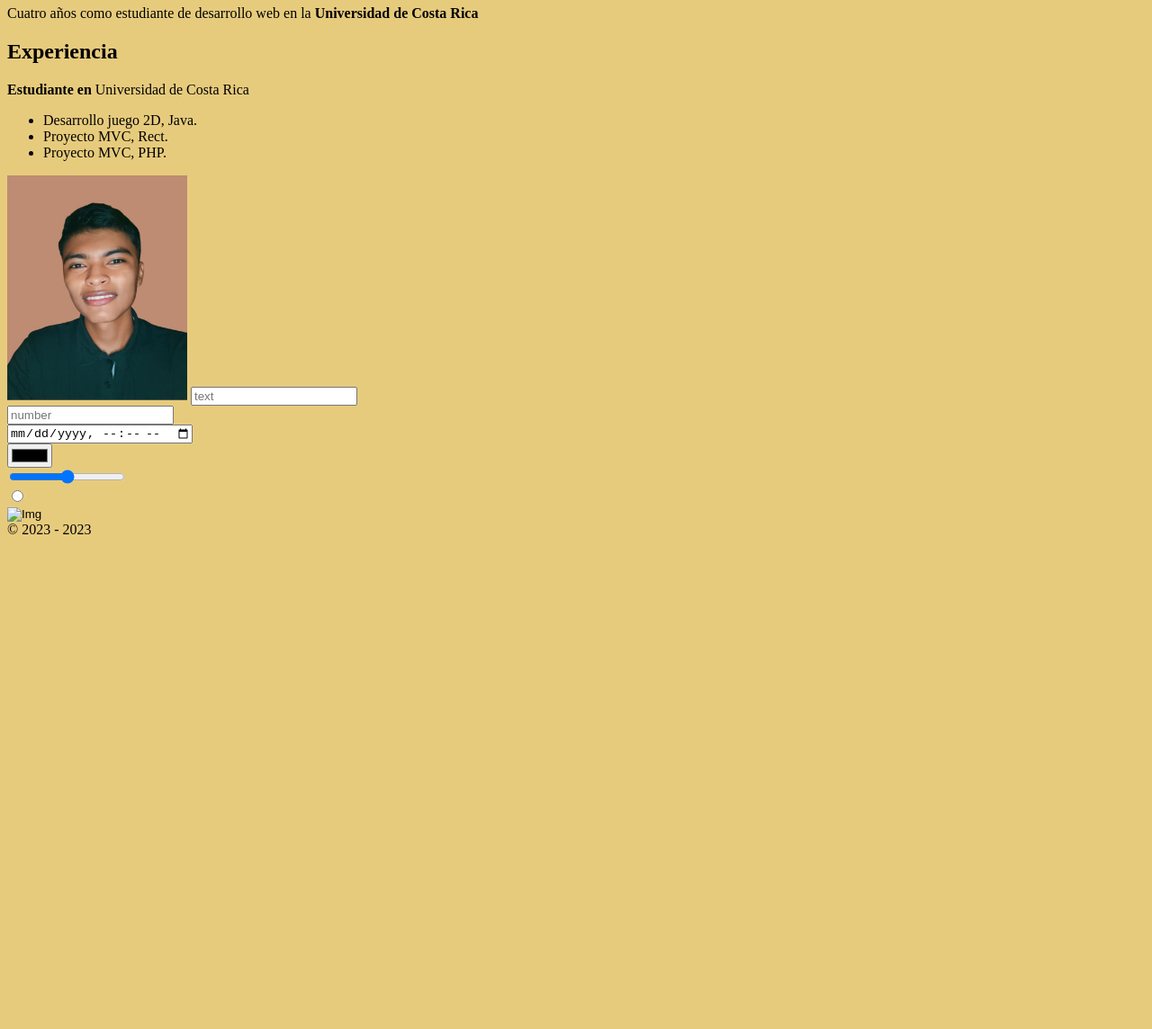
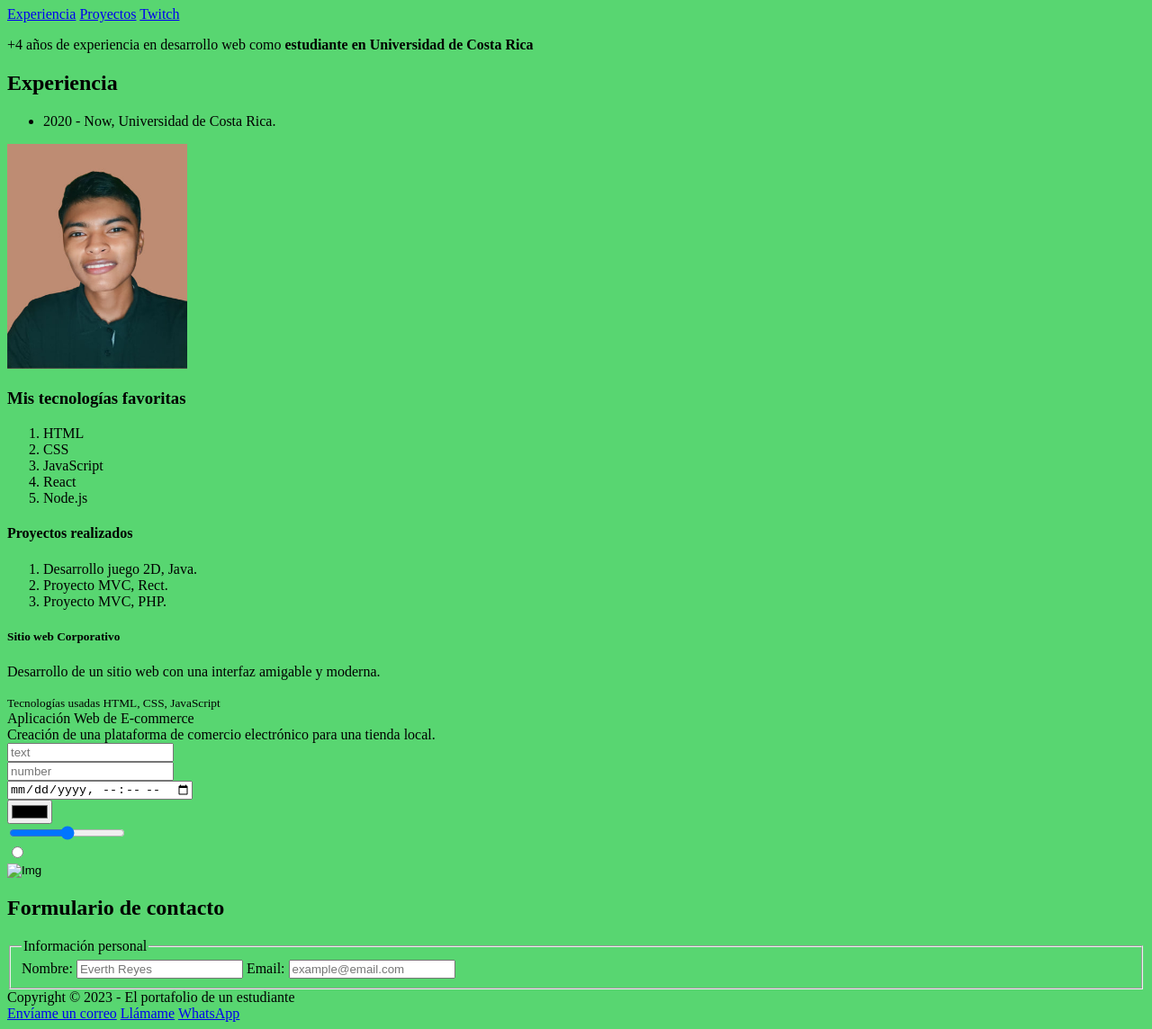
Before and after one commit to reyesEspinozaE/Explorando-HTML-CSS, a plain HTML site: page curso-html/index.html in a window 1280 px wide. Shown: the part 74-1218 px from the top of the page at 90% size. Before the commit the page ends 800 px from the top, so only its background shows below. Drawn offline with Linux system fonts and the light colour scheme.

Commit message:
Update 18/12

```diff
--- a/curso-html/index.html
+++ b/curso-html/index.html
@@ -30,26 +30,85 @@
 
         <style>
             body{
-                background: rgb(231, 203, 125);
+                background: rgb(88, 214, 113);
             }
         </style>
     </head>
     <body>
-        <h1>Portfolio de @Everth</h1>
+    <header>
+        <h1>Portfolio de @Everth 👨🏽‍💻</h1>
 
-        <p>Cuatro años como estudiante de desarrollo web en la <strong>Universidad de Costa Rica</strong></p>
+        <nav>
+            <a href="#experiencia">Experiencia</a>
+            <a href="#proyectos">Proyectos</a> <!-- Enlaces internos-->
+            <a href="https://twitch.tv"
+            target="_blank"
+            rel="noreferrer"
+            >Twitch</a>
+            <!-- Con target se redirige a una ventana nueva en el navegador-->
+            <!-- Noreferrer se usa para no guardar info sobre la
+            pagina de la que viene el user-->
+        </nav>
+    </header>
+    <main>
+        <p>+4 años de experiencia en desarrollo web
+            como <strong>estudiante en Universidad de Costa Rica</strong></p>
 
-
-        <h2>Experiencia</h2>
-        <p><strong>Estudiante en</strong> Universidad de Costa Rica</p>
+        <h2 id="experiencia">Experiencia</h2>
         <ul>
-            <li>Desarrollo juego 2D, Java.</li>
-            <li>Proyecto MVC, Rect.</li>
-            <li>Proyecto MVC, PHP.</li>
+            <li>
+                2020 - Now, Universidad de Costa Rica.
+            </li>
         </ul>
 
-        <img width="200" height="250" title="Foto de @Everth" src="img/Me.jpg" alt="Esta es una foto del @Everth">
+        <a download href="/img/Me.jpg">
+            <img id="photo-image" width="200" height="250" title="Foto de Everth"
+            alt="Esta es una foto del Everth, sonriendo" src="/img/Me.jpg">
+        </a>
 
+        <aside>
+            <header>
+                <h3>Mis tecnologías favoritas</h3>
+            </header>
+            <ol>
+                <li>HTML</li>
+                <li>CSS</li>
+                <li>JavaScript</li>
+                <li>React</li>
+                <li>Node.js</li>
+            </ol>
+        </aside>
+
+        <section>
+            <article>
+                <header>
+                    <h4 id="proyectos">Proyectos realizados</h4>
+                </header>
+                <ol>
+                    <li>Desarrollo juego 2D, Java.</li>
+                    <li>Proyecto MVC, Rect.</li>
+                    <li>Proyecto MVC, PHP.</li>
+                </ol>
+            </article>
+
+            <article>
+                <header>
+                    <h5>Sitio web Corporativo</h5>
+                </header>
+                <p>
+                    Desarrollo de un sitio web con una
+                    interfaz amigable y moderna.
+                </p>
+                <footer>
+                    <small>Tecnologías usadas HTML, CSS, JavaScript</small>
+                </footer>
+            </article>
+            <div>Aplicación Web de E-commerce</div>
+            <div>
+                Creación de una plataforma de comercio electrónico
+                para una tienda local.
+            </div>
+        </section>
         <input type="text" placeholder="text">
         <br>
         <input type="number" placeholder="number">
@@ -64,10 +123,29 @@
         <br>
         <input type="image" title="Img">
         <br>
+        <section>
+            <h2>Formulario de contacto</h2>
+            <form method="post" action="/">
+                <fieldset>
+                    <legend>Información personal</legend>
+
+                    <label for="name">Nombre:</label>
+                    <input type="text" id="name" name="name" placeholder="Everth Reyes">
+                    <label for="email">Email:</label>
+                    <input type="text" id="email" name="email" placeholder="example@email.com">
+                </fieldset>
+            </form>
+        </section>
+    </main>
     </body>
     <footer class="border-top footer text-muted">
         <div class="container">
-            &copy; 2023 - 2023
+            Copyright &copy; 2023 - El portafolio de un estudiante
+        </div>
+        <div>
+            <a href="mailto:everthreyes13@gmail.com">Envíame un correo</a>
+            <a href="tel:+50671121459">Llámame</a>
+            <a href="whatsapp://send?text=Hola mundo pa!">WhatsApp</a>
         </div>
     </footer>
 </html>
```
Also changed, not shown: curso-html/HackerRankPtcs.js (+7 -5 lines).
